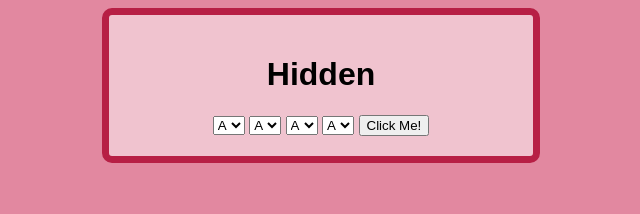
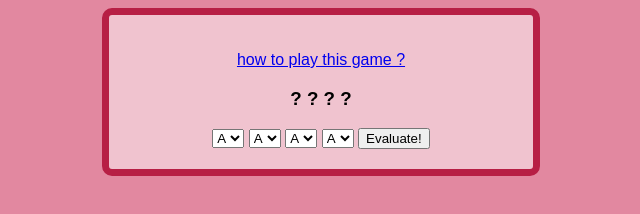
Before and after one commit to msaei/master-mind, a plain HTML site: page index.html in a window 1280 px wide. Shown: the whole page, without its empty margins (300-940 px from the left). Drawn offline with nearby package versions, Linux system fonts and the light colour scheme.

Commit message:
help link added

```diff
--- a/index.html
+++ b/index.html
@@ -12,9 +12,11 @@
 	<body>
 
 		<div class="board">
+			<a href="https://en.wikipedia.org/wiki/Mastermind_(board_game)" target = "_blank">
+				<p>how to play this game ?</P> </a>
+			<div class="cell">
 
-			<div class="cell">
-			<h1 id="hidden">Hidden</h1>
+			<h3 id="hidden"> ? ? ? ? </h3>
 			<select id="first">
   				<option value="A">A</option>
   				<option value="B">B</option>
@@ -50,7 +52,7 @@
   				<option value="E">E</option>
   				<option value="F">F</option>
 			</select>
-			<button type="button" onclick="main()">Click Me!</button>
+			<button type="button" onclick="main()">Evaluate!</button>
 			</div>
 		</div>
 	<body>
```
